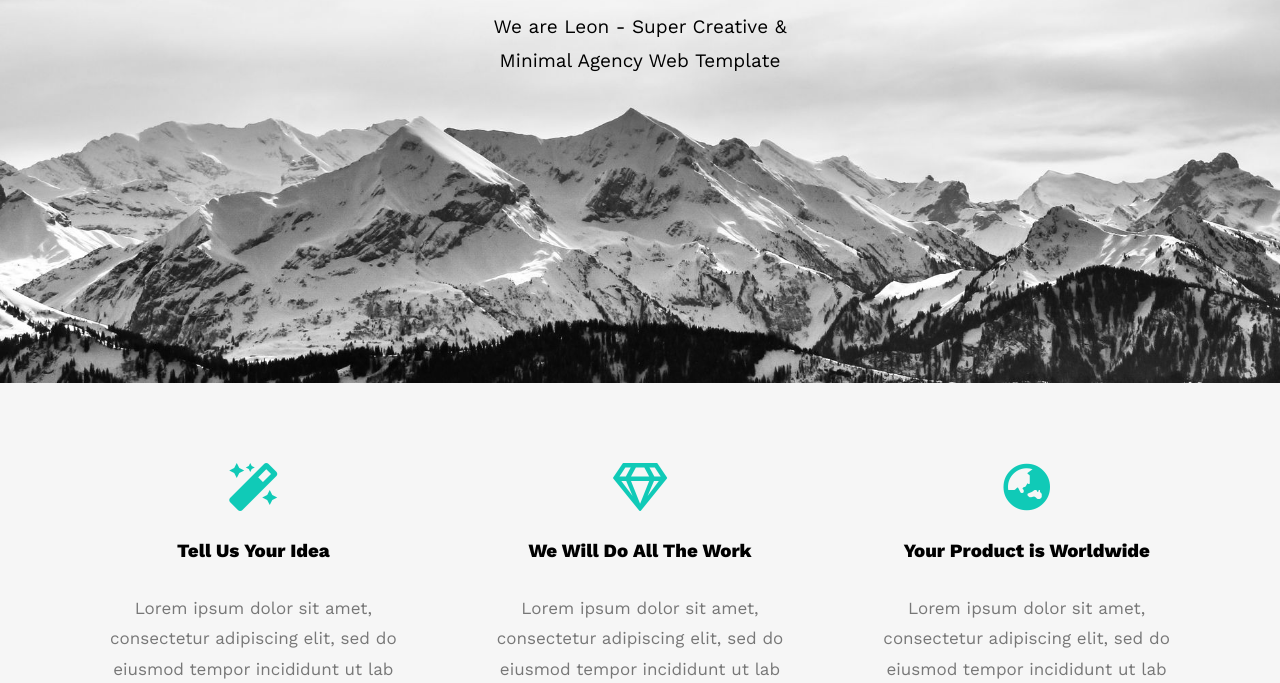
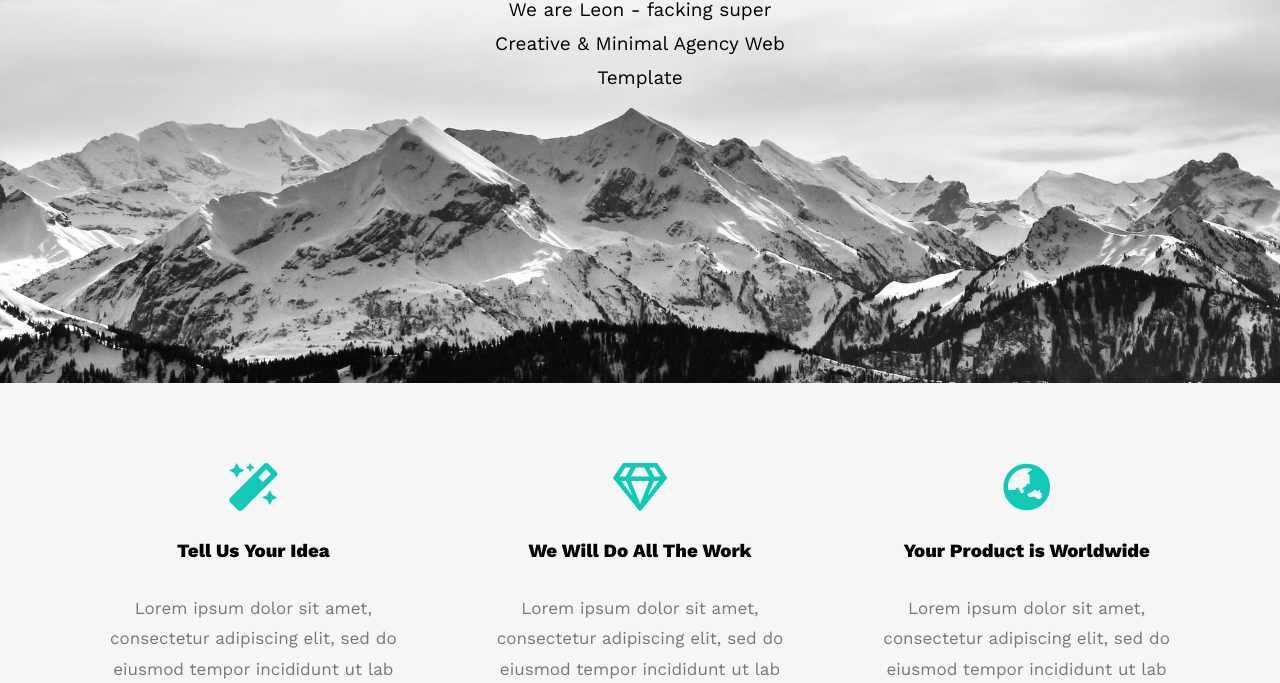
Before and after one commit to Alaahamouly/Leon-Template, a plain HTML site: page index.html in a window 1280 px wide. Shown: the part 417-1100 px from the top of the page. Drawn offline with nearby package versions, Linux system fonts and the light colour scheme.

Commit message:
Update index.html

```diff
--- a/index.html
+++ b/index.html
@@ -43,7 +43,7 @@
     <div class="landing">
         <div class="intro-text">
             <h1>Hello There</h1>
-            <p>We are Leon - Super Creative & Minimal Agency Web Template</p>
+            <p>We are Leon - facking super Creative & Minimal Agency Web Template</p>
         </div>
     </div>
     <!-- End Landing Section -->
```
